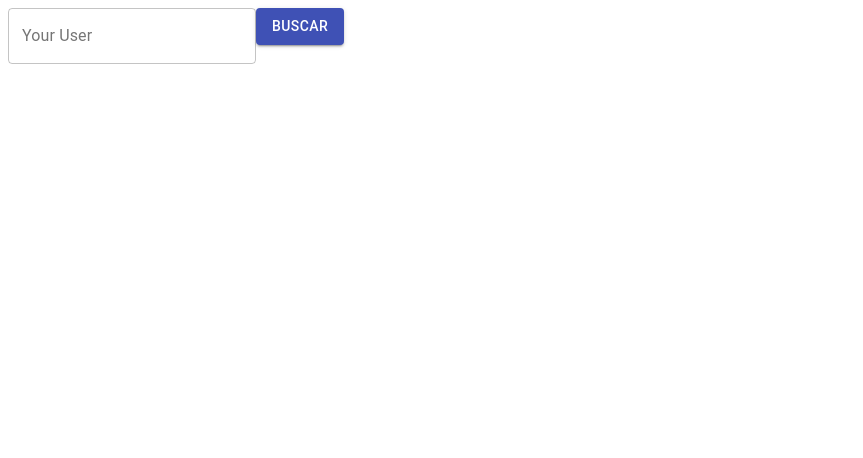
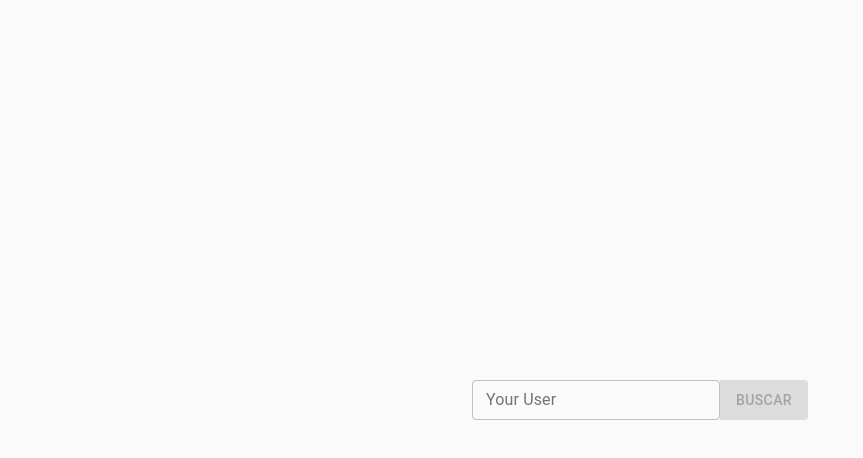
Before and after one commit to ReneSena/find-your-github, a React (Create React App) app: page / in a window 1280 px wide. Shown: the top 458 px of the page, without its empty margins (0-863 px from the left). Built offline with nearby package versions, Linux system fonts and the light colour scheme.

Commit message:
Created feature base of application - Search by user

```diff
--- a/src/App.tsx
+++ b/src/App.tsx
@@ -1,16 +1,138 @@
-import React from 'react';
-import TextField from '@material-ui/core/TextField';
-import Button from '@material-ui/core/Button';
+import React from "react";
+import CssBaseline from "@material-ui/core/CssBaseline";
+import TextField from "@material-ui/core/TextField";
+import Button from "@material-ui/core/Button";
+import {
+	Box,
+	CardActionArea,
+	CardContent,
+	CardMedia,
+	makeStyles,
+	Typography,
+} from "@material-ui/core";
+import Card from "@material-ui/core/Card";
+import CardActions from "@material-ui/core/CardActions";
+import Link from "@material-ui/core/Link";
 
-function App() {
+import List from "@material-ui/core/List";
+import ListItem from "@material-ui/core/ListItem";
+import ListItemText from "@material-ui/core/ListItemText";
+
+const useStyles = makeStyles(() => ({
+	button: {
+		borderRadius: "0 4px 4px 0",
+	},
+	input: {
+		borderRadius: "4px 0 0 4px",
+	},
+}));
+
+type User = {
+	name: string;
+	avatar: string;
+	followers: number;
+	following: number;
+	profile: string;
+};
+
+const App: React.FC = () => {
+	const classes = useStyles();
+	const [user, setUser] = React.useState<User>();
+	const [githubUser, setGithubUser] = React.useState<string>("");
+
+	function handleSubmit(event: React.SyntheticEvent) {
+		event.preventDefault();
+
+		fetch(`https://api.github.com/users/${githubUser}`)
+			.then((response) => response.json())
+			.then((data) =>
+				setUser({
+					name: data.name,
+					avatar: data.avatar_url,
+					followers: data.followers,
+					following: data.following,
+					profile: data.html_url,
+				})
+			).catch(error => console.log(error))
+	}
+
 	return (
-	<form noValidate autoComplete="off">
-		<TextField id="outlined-basic" label="Your User" variant="outlined" />
-		<Button type="submit" variant="contained" color="primary">
-			Buscar
-		</Button>
-	</form>
+		<Box
+			display="flex"
+			alignItems="center"
+			flexDirection="column"
+			justifyContent="center"
+			width="100%"
+			height="100vh"
+		>
+			<CssBaseline />
+
+			<form
+				onSubmit={handleSubmit}
+				noValidate
+				autoComplete="off"
+				style={{ display: "flex" }}
+			>
+				<TextField
+					className={classes.input}
+					id="outlined-basic"
+					label="Your User"
+					variant="outlined"
+					size="small"
+					value={githubUser}
+					onChange={(event) => setGithubUser(event.target.value)}
+				/>
+				<Button
+					className={classes.button}
+					type="submit"
+					variant="contained"
+					color="primary"
+					disabled={githubUser === ''}
+				>
+					Buscar
+				</Button>
+			</form>
+
+			{user && (
+				<Card>
+					<CardActionArea>
+						<CardMedia
+							component="img"
+							alt={`Foto de ${user?.name}`}
+							height="250"
+							image={user?.avatar}
+							title={`Foto de ${user?.name}`}
+						/>
+
+						<CardContent>
+							<Typography
+								gutterBottom
+								variant="h5"
+								component="h2"
+							>
+								{user?.name}
+							</Typography>
+							<List>
+								<ListItem>
+									<ListItemText
+										primary={`Following ${user?.following}`}
+									/>
+								</ListItem>
+								<ListItem>
+									<ListItemText
+										primary={`Followers ${user?.followers}`}
+									/>
+								</ListItem>
+							</List>
+						</CardContent>
+						<CardActions>
+							<Link href={user?.profile}>Mais do perfil</Link>
+						</CardActions>
+					</CardActionArea>
+				</Card>
+			)}
+		</Box>
 	);
-}
+};
 
 export default App;
--- a/src/index.tsx
+++ b/src/index.tsx
@@ -1,6 +1,3 @@
-/* eslint-disable import/extensions */
-/* eslint-disable import/no-unresolved */
-// eslint-disable-next-line no-use-before-define
 import React from 'react';
 import ReactDOM from 'react-dom';
 import App from './App';
```
